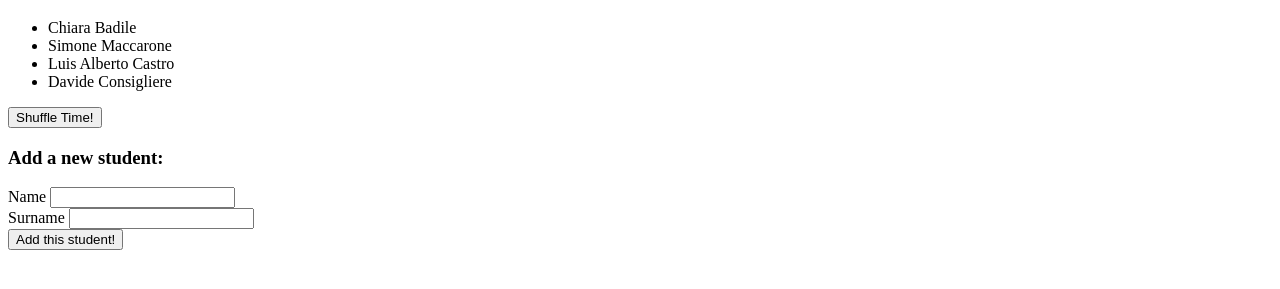
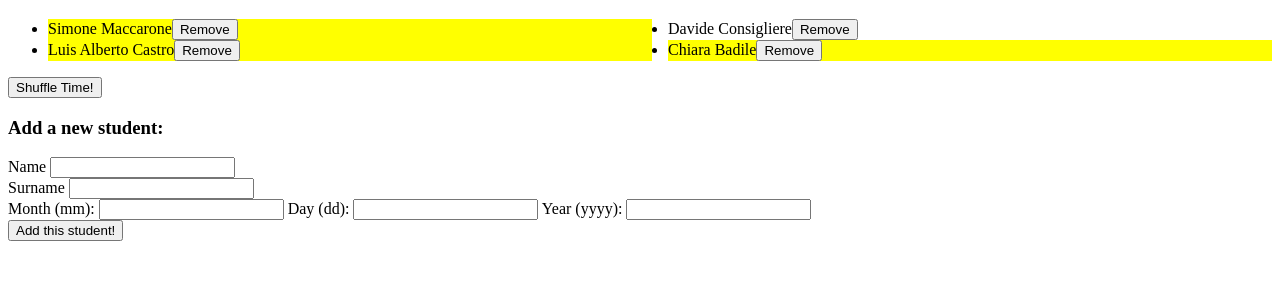
Before and after one commit to SunshineMocha/classroom-manager, a plain HTML site: page index.html in a window 1280 px wide. Shown: the part 61-350 px from the top of the page. Drawn offline with Linux system fonts and the light colour scheme.

Commit message:
Added bonus tasks
- Remove student
- Student disposition is 2 by 2
- Student starts with DoB
- - Student gets DoB by <input>
- isBirthday function gives <li> a yellow background

```diff
--- a/classroom.js
+++ b/classroom.js
@@ -8,11 +8,13 @@ class Classroom {
         this.students.push(student);
     }
     removeStudent(student) {
-
+        const studentIndex = this.students.indexOf(student); // dammi l'indice del todo che ti sto passando e assegnalo alla variabile
+        this.students.splice(studentIndex, 1);// splice mi rimuove l'elemento che dico dall'array, UN elemento
+        displayClassroom(classroom1.students);
     }
     shuffleStudents() {
         for (let i = this.students.length - 1; i >= 0; i--) {
-            let j = Math.floor(Math.random()*i);
+            let j = Math.floor(Math.random() * i);
             let temp = this.students[i];
             this.students[i] = this.students[j];
             this.students[j] = temp;
--- a/index.html
+++ b/index.html
@@ -23,6 +23,14 @@
             <span>Surname</span>
             <input type="text" id="student-surname">
         </div>
+        <div>
+            <span>Month (mm): </span>
+            <input type="text" id="student-moB">
+            <span>Day (dd): </span>
+            <input type="text" id="student-doB">
+            <span>Year (yyyy): </span>
+            <input type="text" id="student-yoB">
+        </div>
         <button id="addStudentButton" onclick="addStudentToClassroom()">Add this student!</button>
     </div>
 </body>
--- a/main.js
+++ b/main.js
@@ -1,11 +1,13 @@
 `use strict`
 
-const student1 = new Student(`Simone`, `Maccarone`);
-const student2 = new Student(`Luis Alberto`, `Castro`);
-const student3 = new Student(`Davide`, `Consigliere`);
-const student4 = new Student(`Chiara`, `Badile`);
+const student1 = new Student(`Simone`, `Maccarone`, 1970, 4, 6);
+const student2 = new Student(`Luis Alberto`, `Castro`, 1970, 4, 6);
+const student3 = new Student(`Davide`, `Consigliere`, 1970, 0, 1);
+const student4 = new Student(`Chiara`, `Badile`, 1970, 4, 6);
 
 const classroom1 = new Classroom([student1, student2, student3, student4]);
+
+displayClassroom(classroom1.students);
 
 function displayClassroom(array) {
     document.getElementById(`student-list`).innerHTML = ``;
@@ -14,18 +16,54 @@ function displayClassroom(array) {
 
         const mainUL = document.getElementById(`student-list`); // collego la classe
 
-        const newli = document.createElement(`li`); // creo un nuovo li element
+        let newli;
+        let newlibday;
 
-        const text = document.createTextNode((element.name) + " " + (element.surname)); // passo l'elemento in ciclo alla nuovo <li>
+        let text = '';
+        let removeButton = '';
+        let buttonText = '';
+
+        if (element.isBirthday() === false) {
+            newli = document.createElement(`li`); // creo un nuovo li element
+            text = document.createTextNode((element.name) + " " + (element.surname));
+            removeButton = document.createElement(`button`); // creo un nuovo button element
+            buttonText = document.createTextNode(`Remove`);
+            removeButton.appendChild(buttonText)
+            removeButton.addEventListener('click', (event) => classroom1.removeStudent(element));
+            newli.appendChild(text); // Appendo il testo al <li>
+            newli.appendChild(removeButton); // appendo il bottone al <li>
+            mainUL.appendChild(newli); // Appendo il <li> alla lista
+        }
+        else {
+            newlibday = document.createElement(`li`);
+            newlibday.className = `bday`;
+            text = document.createTextNode((element.name) + " " + (element.surname));
+            removeButton = document.createElement(`button`); // creo un nuovo button element
+            buttonText = document.createTextNode(`Remove`);
+            removeButton.appendChild(buttonText)
+            removeButton.addEventListener('click', (event) => classroom1.removeStudent(element));
+            newlibday.appendChild(text); // Appendo il testo al <li>
+            newlibday.appendChild(removeButton); // appendo il bottone al <li>
+            mainUL.appendChild(newlibday); // Appendo il <li> alla lista
+        }
+        /*const text = document.createTextNode((element.name) + " " + (element.surname)); // passo l'elemento in ciclo alla nuovo <li>
+
+        const removeButton = document.createElement(`button`); // creo un nuovo button element
+
+        const buttonText = document.createTextNode(`Remove`);
+
+        removeButton.appendChild(buttonText) // Appendo il testo fatto appositamente per il mio bottone al bottone
+
+        removeButton.addEventListener('click', (event) => classroom1.removeStudent(element));
 
         newli.appendChild(text); // Appendo il testo al <li>
+        newli.appendChild(removeButton); // appendo il bottone al <li>
         mainUL.appendChild(newli); // Appendo il <li> alla lista
-
+        */
     }
 }
 
-displayClassroom(classroom1.students);
-shuffleTheClassroom(classroom1)
+
 
 function shuffleTheClassroom() {
     classroom1.shuffleStudents();
@@ -35,16 +73,50 @@ function shuffleTheClassroom() {
 function addStudentToClassroom() {
     const input1 = document.getElementById(`student-name`);
     const input2 = document.getElementById(`student-surname`);
-    if(input1.value !== `` && input2.value !== ``) // Se casella di testa vuota, non aggiungere nulla!
+    const input3 = document.getElementById(`student-moB`);
+    const input4 = document.getElementById(`student-doB`);
+    const input5 = document.getElementById(`student-yoB`);
+    if (input1.value !== `` && input2.value !== ``) // Se casella di testa vuota, non aggiungere nulla!
     {
         const newStudentName = input1.value; // creo una stringa qualsiasi da aggiungere al mio array
         const newStudentSurname = input2.value; // creo una stringa qualsiasi da aggiungere al mio array
+        const newStudentMoB = input3.value;
+        const newStudentDoB = input4.value;
+        const newStudentYoB = input5.value;
+        /*if (isNaN(newStudentMoB) !== true && isNaN(newStudentDoB) !== true && isNaN(newStudentYoB) !== true) {
             // questo mi da solo una cosa che voglio io, non l'utente, aggiungo input per testo
-        const aNewStudent = new Student(input1.value, input2.value);
+            const aNewStudent = new Student(input1.value, input2.value, Number(input5.value), Number(input3.value), Number(input4.value));
+            console.log(aNewStudent);
             classroom1.addStudent(aNewStudent); // pusho la stringa
             displayClassroom(classroom1.students); // rimostro la lista, ma questo vuol dire che mi stampa tutti gli elementi compresi quelli precedenti,
             // mi serve svuotare la lista prima! Aggiungo linea 40
             input1.value = ``;
             input2.value = ``;
+            input3.value = ``;
+            input4.value = ``;
+            input5.value = ``;*/
+
+        if (Number(input4.value) <= 31 && Number(input4.value) >= 0) {
+            if (Number(input3.value) <= 12 && Number(input3.value) >= 0) {
+                if (isNaN(newStudentMoB) !== true && isNaN(newStudentDoB) !== true && isNaN(newStudentYoB) !== true) {
+                    // questo mi da solo una cosa che voglio io, non l'utente, aggiungo input per testo
+                    const aNewStudent = new Student(input1.value, input2.value, Number(input5.value), Number(input3.value), Number(input4.value));
+                    console.log(aNewStudent);
+                    classroom1.addStudent(aNewStudent); // pusho la stringa
+                    displayClassroom(classroom1.students); // rimostro la lista, ma questo vuol dire che mi stampa tutti gli elementi compresi quelli precedenti,
+                    // mi serve svuotare la lista prima! Aggiungo linea 40
+                    input1.value = ``;
+                    input2.value = ``;
+                    input3.value = ``;
+                    input4.value = ``;
+                    input5.value = ``;
                 }
             }
+        }
+    }
+}
+
+// function removeStudentToClassroom(element){
+//     classroom1.removeStudent(classroom1.students);
+//     displayClassroom(classroom1.students);
+// }
--- a/student.js
+++ b/student.js
@@ -1,6 +1,19 @@
-class Student{
-    constructor(name, surname){
+class Student {
+    constructor(name, surname, doBYear, doBMonth, doBDay) {
         this.name = name;
         this.surname = surname;
+        this.doBYear = doBYear;
+        this.doBMonth = doBMonth;
+        this.doBDay = doBDay;
+    }
+    isBirthday() {
+        let todayMonth = new Date().getMonth() + 1;
+        let todayDay = new Date().getDate();
+        if (this.doBMonth === todayMonth && this.doBDay === todayDay) {
+            return true;
+        }
+        else {
+            return false;
+        }
     }
 }
--- a/style.css
+++ b/style.css
@@ -0,0 +1,7 @@
+ul {
+    columns: 2;
+}
+
+.bday {
+    background: yellow;
+}
```
Also changed, not shown: 1 other file. Lines whose indentation alone changed are shown as unchanged.
